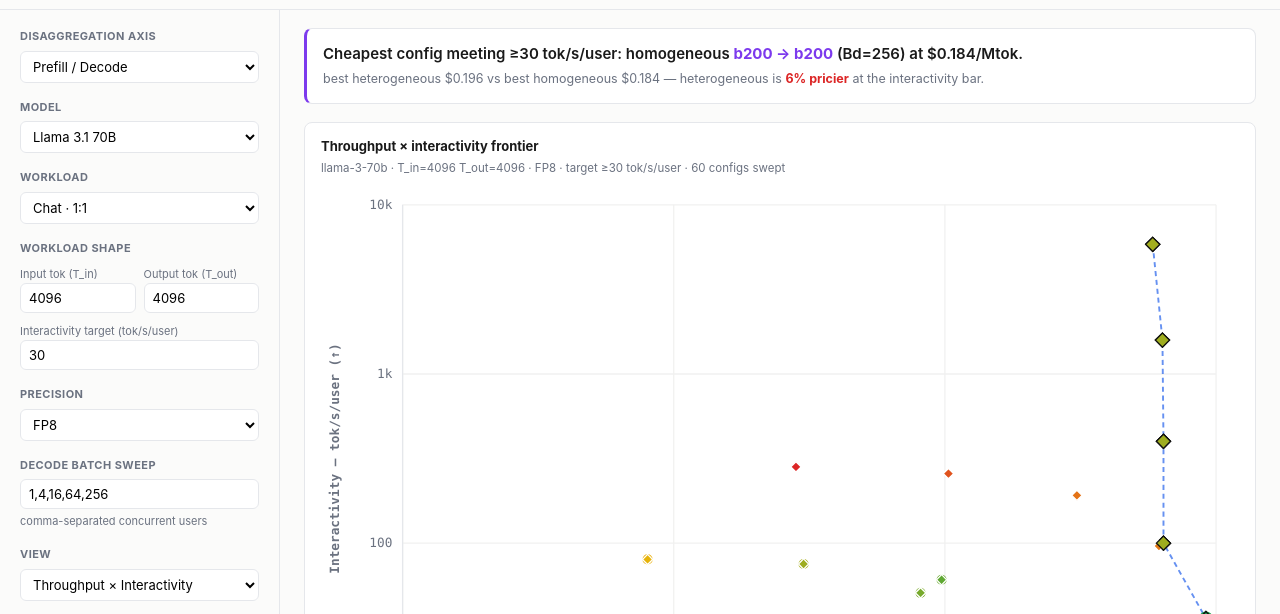
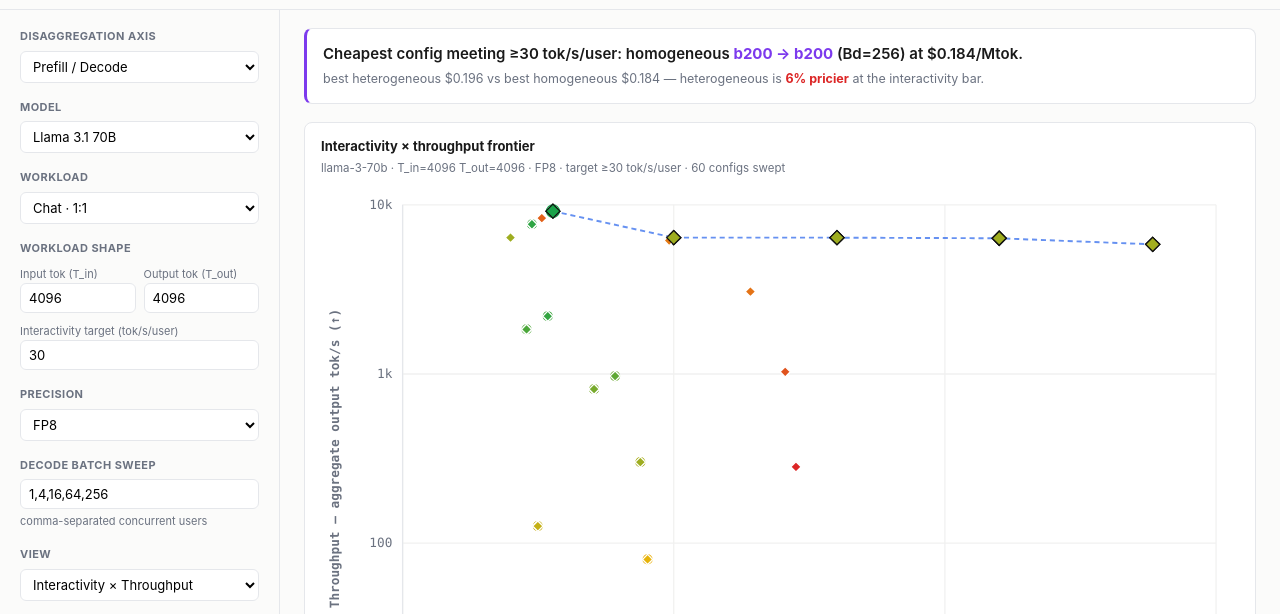
Before and after one commit to epsteinj/disagg, a website: page index.html in a window 1280 px wide. Shown: the part 109-723 px from the top of the page. Drawn offline with Linux system fonts and the light colour scheme.

Commit message:
Swap default chart axes: interactivity on X, throughput on Y
Co-Authored-By: Claude Opus 4.8 (1M context) <noreply@anthropic.com>

```diff
--- a/index.html
+++ b/index.html
@@ -129,7 +129,7 @@
     <div class="field">
       <label>View</label>
       <select id="view">
-        <option value="ti">Throughput × Interactivity</option>
+        <option value="ti">Interactivity × Throughput</option>
         <option value="ci">$/Mtok × Interactivity (cost frontier)</option>
       </select>
     </div>
@@ -280,13 +280,13 @@ function run(){
   const cfg = view === 'ci'
     ? { xKey:'interactivity', yKey:'costPerMtok', xMax:true, yMax:false,
         xLab:'Interactivity — tok/s/user (→ more interactive)', yLab:'$ / M tokens (↓ cheaper)' }
-    : { xKey:'throughput', yKey:'interactivity', xMax:true, yMax:true,
-        xLab:'Throughput — aggregate output tok/s (→)', yLab:'Interactivity — tok/s/user (↑)' };
+    : { xKey:'interactivity', yKey:'throughput', xMax:true, yMax:true,
+        xLab:'Interactivity — tok/s/user (→ more interactive)', yLab:'Throughput — aggregate output tok/s (↑)' };
   const frontier = paretoFrontier(pts, cfg);
   const frontierSet = new Set(frontier);
 
   const slo = Math.max(1, parseFloat($('slo').value)||30);
-  $('chartTitle').textContent = view==='ci' ? 'Cost frontier' : 'Throughput × interactivity frontier';
+  $('chartTitle').textContent = view==='ci' ? 'Cost frontier' : 'Interactivity × throughput frontier';
   $('chartHint').textContent = `${modelKey} · T_in=${T_in} T_out=${T_out} · ${precision.toUpperCase()} · target ≥${slo} tok/s/user · ${pts.length} configs swept`;
   drawChart(pts, frontier, frontierSet, cfg);
   renderHeadline(pts, slo);
```
